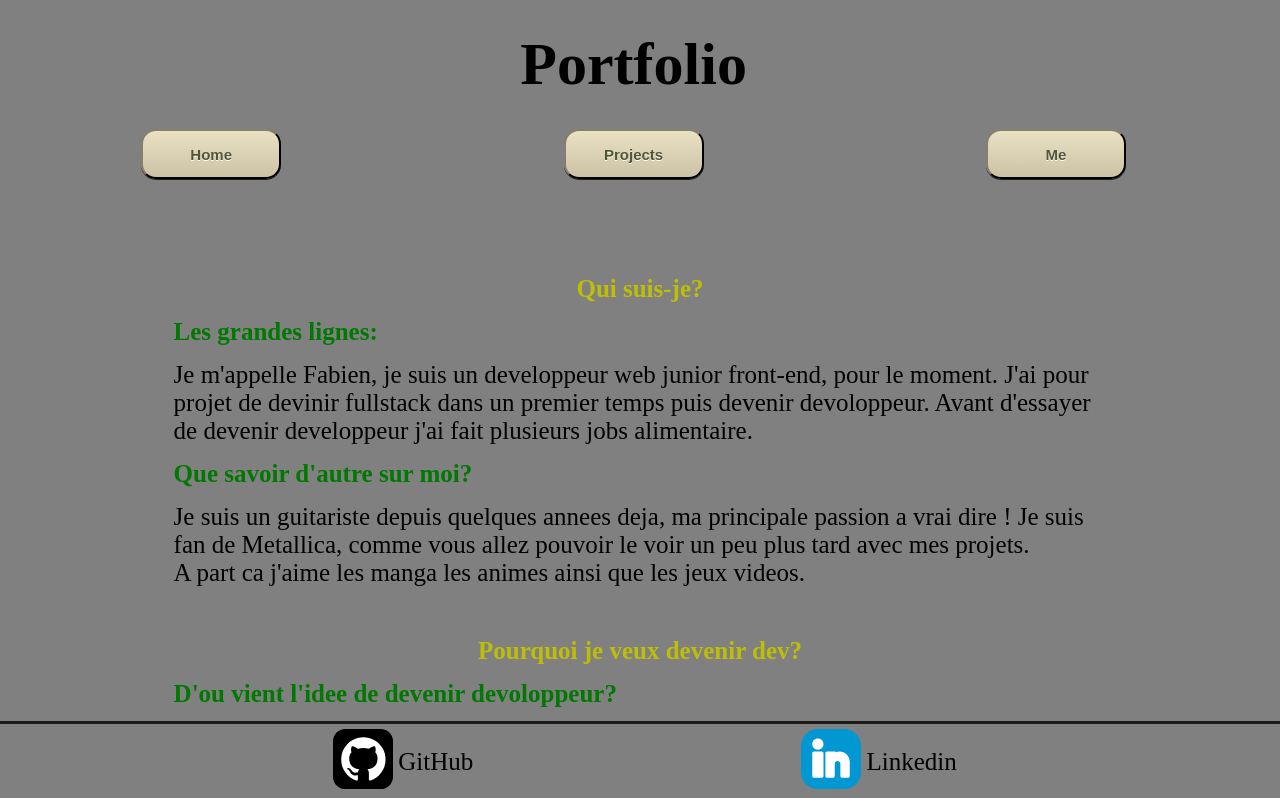
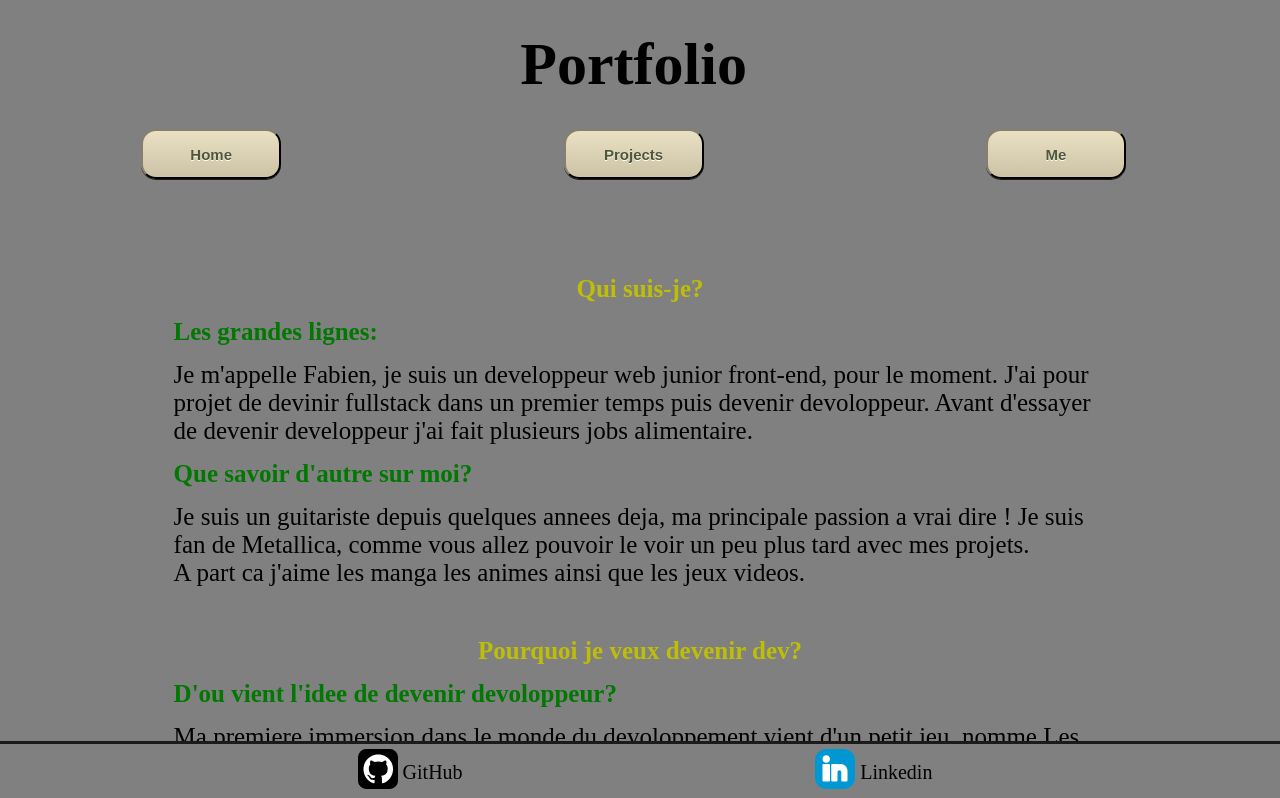
Before and after one commit to FabienLqr/Folio, a React (Vite) app: page / in a window 1280 px wide. Shown: the top 798 px of the page. Built offline with nearby package versions, Linux system fonts and the light colour scheme.

Commit message:
fix footer -> too big

```diff
--- a/src/styles/footer.scss
+++ b/src/styles/footer.scss
@@ -17,9 +17,12 @@ footer {
       box-shadow: none;
       color: inherit;
       .footImg {
-        width: 3rem;
+        width: 2rem;
         height: auto;
       }
     }
+    .footSpan {
+      font-size: 1rem;
+    }
   }
 }
```
